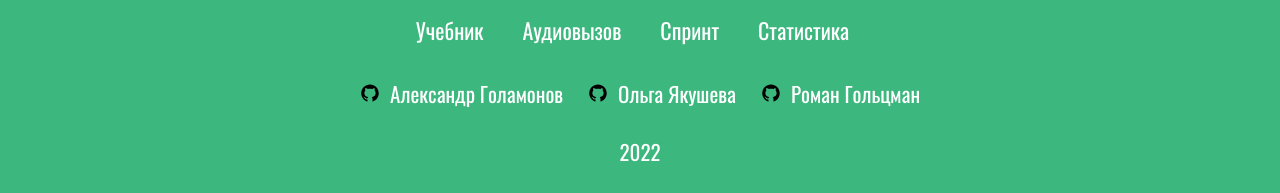
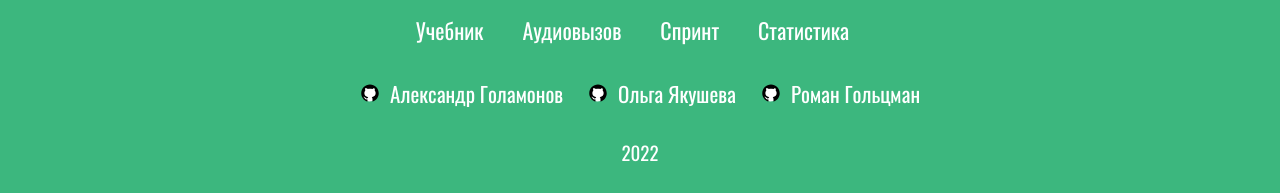
Before and after one commit to Todd89/rslang, a React (Create React App) app: page / in a window 1280 px wide. Shown: the part 3187-3380 px from the top of the page. Built offline with nearby package versions, Linux system fonts and the light colour scheme.

Commit message:
fix: fix footer styles

```diff
--- a/src/components/footer/footer.tsx
+++ b/src/components/footer/footer.tsx
@@ -22,7 +22,7 @@ const Footer = () => {
         </div>
 
 
-        <nav className="footer__nav nav nav--footer container">
+        <nav className="footer__nav nav nav--footer">
             <ul className="nav__list nav__list--footer">
                 <li className="nav__item">
                   <Link to={AppRoute.TEXTBOOK} className="nav__link">
--- a/src/sass/components/_nav.scss
+++ b/src/sass/components/_nav.scss
@@ -55,7 +55,8 @@
 }
 
 .nav__list--footer {
-  display: flex;
+  display: grid;
+  grid-template-columns: 1fr 1fr;
   position: static;
   top: auto;
   flex-direction: column;
@@ -66,6 +67,7 @@
   margin-right: auto;
 
   @media (min-width: $tablet-width) {
+    display: flex;
     flex-direction: row;
   }
 
--- a/src/sass/layout/_footer.scss
+++ b/src/sass/layout/_footer.scss
@@ -20,15 +20,34 @@
 .footer__year {
   color: $basic-white;
   text-align: center;
-  font-size: 21px;
+  font-size: 19px;
 }
 
 
 .footer__gh-icon {
+  position: relative;
   margin-right: 10px;
+  z-index: 11;
 
   .footer__author-link:hover & {
     fill: $dark;
+  }
+}
+
+.footer__gh-item {
+  position: relative;
+
+  &::before {
+    content: "";
+    position: absolute;
+    left: 2px;
+    top: 50%;
+    width: 15px;
+    height: 15px;
+    background-color: $basic-white;
+    border-radius: 50%;
+
+    transform: translateY(-50%);
   }
 }
 
@@ -77,6 +96,8 @@
 
 .footer__member-name {
   transition: all 0.3s;
+  font-weight: 400;
+  font-size: 21px;
 }
 
 
```
